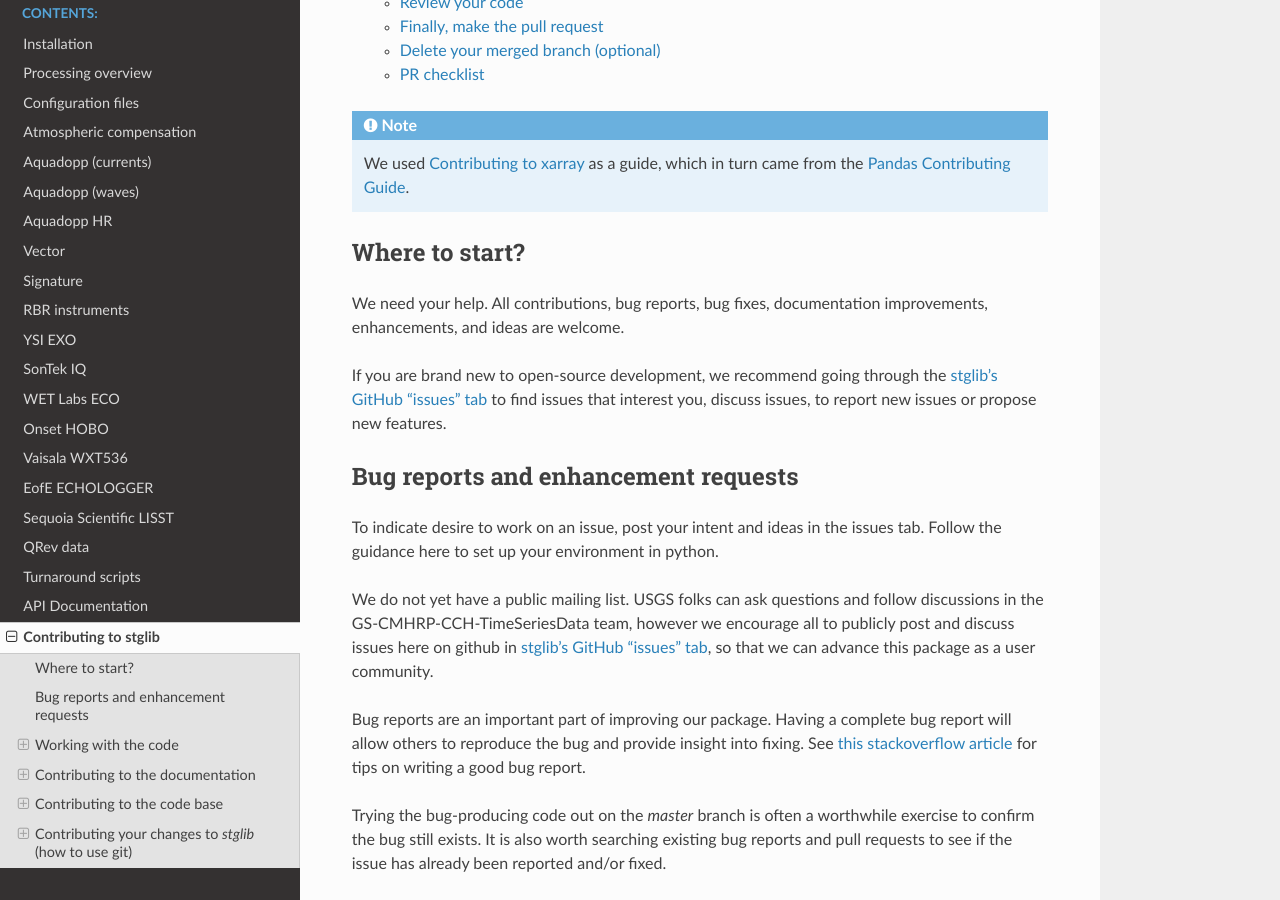
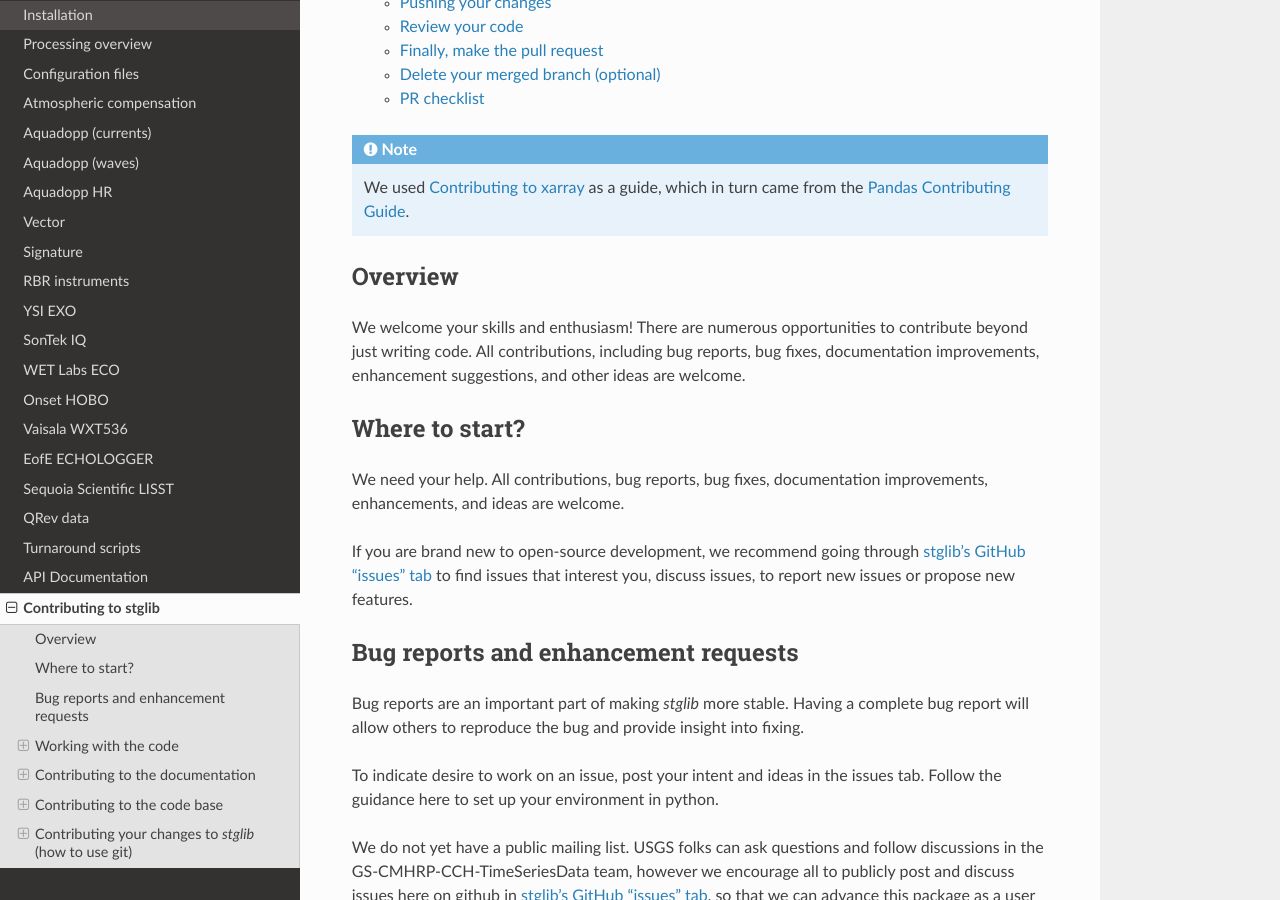
Before and after one commit to USGS-CMG/stglib, a Sphinx documentation site: the page built from doc/contributing.rst, in a window 1280 px wide and 900 px high, scrolled down 757 px. Built offline with Sphinx 7.4.7 and the Read the Docs theme 2.0.0, drawn with Linux system fonts in a browser that asks for light colours.

Commit message:
Fix some small doc issues

```diff
--- a/doc/config.rst
+++ b/doc/config.rst
@@ -185,10 +184,10 @@ Sontek IQ
 - ``channel_cross_section_note``: note specifying starting bank (left or right) for RTK transect across the channel and when the transect measurements were collected (optional, recommended)
 
 Onset Hobo
----------
+----------
 
 - All the _min, _max, _bad_ens, etc. options available to the EXO.
-- ``instrument_type``: can be ``hwl`` (water level), ``hwlb`` (water level as barometer), ``hdo`` (dissolved oxygen) or ``hcnd``(conductivity) use these based on parameter measured by hobo logger
+- ``instrument_type``: can be ``hwl`` (water level), ``hwlb`` (water level as barometer), ``hdo`` (dissolved oxygen) or ``hcnd`` (conductivity) use these based on parameter measured by hobo logger
 - ``skipfooter``: number of lines to skip in the CSV file at the end of the file
 - ``ncols``: number of columns of data to read, starting at first
 - ``names``: option for user specified column names (only recommended when code will read names using automated/default method)
--- a/doc/contributing.rst
+++ b/doc/contributing.rst
@@ -13,6 +13,14 @@ Contributing to stglib
   which in turn came from the `Pandas Contributing
   Guide <http://pandas.pydata.org/pandas-docs/stable/contributing.html>`_.
 
+Overview
+========
+
+We welcome your skills and enthusiasm! There are numerous opportunities to
+contribute beyond just writing code.
+All contributions, including bug reports, bug fixes, documentation improvements, enhancement suggestions,
+and other ideas are welcome.
+
 Where to start?
 ===============
 
@@ -28,6 +36,9 @@ to find issues that interest you, discuss issues, to report new issues or propos
 
 Bug reports and enhancement requests
 ====================================
+
+Bug reports are an important part of making *stglib* more stable. Having a complete bug
+report will allow others to reproduce the bug and provide insight into fixing.
 
 To indicate desire to work on an issue, post your intent and ideas in the issues tab.
 Follow the guidance here to set up your environment in python.
```
Also changed, not shown: other parts of doc/config.rst (+0 -1 lines), other parts of doc/contributing.rst (+1 -1 lines).
